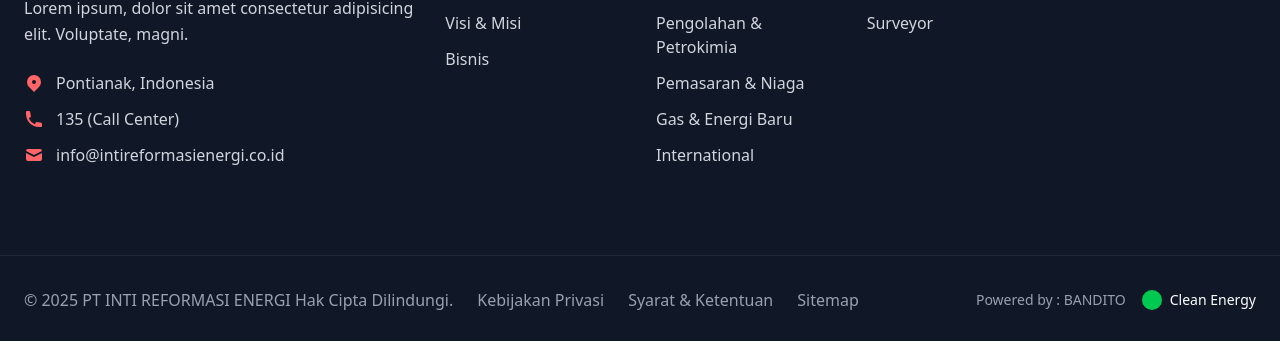
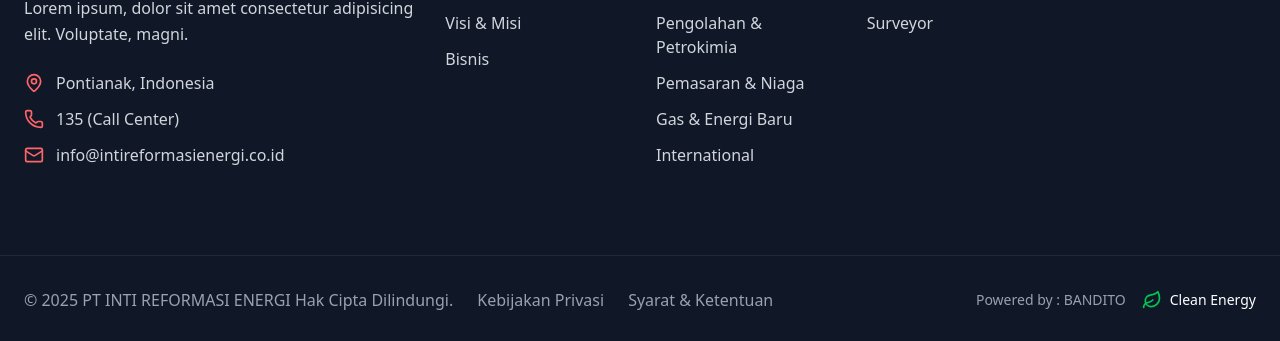
Before and after one commit to Adibayuluthfiansyah/PT_IREN, a Next.js app: page / in a window 1280 px wide. Shown: the part 1574-1915 px from the top of the page. Built offline with nearby package versions, Linux system fonts and the light colour scheme.

Commit message:
fix footer and scroll issue

```diff
--- a/src/app/footer/page.tsx
+++ b/src/app/footer/page.tsx
@@ -1,5 +1,5 @@
-// components/Footer.tsx
 import React from 'react';
+import { MapPin, Phone, Mail, Leaf } from 'lucide-react';
 
 const Footer = () => {
   const footerSections = [
@@ -30,7 +30,6 @@
     },
   ];
 
-
   return (
     <footer className="bg-gray-900 text-white">
       {/* Main Footer */}
@@ -51,24 +50,17 @@
 
             {/* Contact Info */}
             <div className="space-y-3 mb-6">
-              <div className="flex items-center">
-                <svg className="w-5 h-5 text-red-400 mr-3" fill="currentColor" viewBox="0 0 20 20">
-                  <path fillRule="evenodd" d="M5.05 4.05a7 7 0 119.9 9.9L10 18.9l-4.95-4.95a7 7 0 010-9.9zM10 11a2 2 0 100-4 2 2 0 000 4z" clipRule="evenodd" />
-                </svg>
-                <span className="text-gray-300">Pontianak, Indonesia</span>
+              <div className="flex items-center group hover:text-orange-400 transition-colors duration-300">
+                <MapPin className="w-5 h-5 text-red-400 mr-3 group-hover:text-orange-400" />
+                <span className="text-gray-300 group-hover:text-white">Pontianak, Indonesia</span>
               </div>
-              <div className="flex items-center">
-                <svg className="w-5 h-5 text-red-400 mr-3" fill="currentColor" viewBox="0 0 20 20">
-                  <path d="M2 3a1 1 0 011-1h2.153a1 1 0 01.986.836l.74 4.435a1 1 0 01-.54 1.06l-1.548.773a11.037 11.037 0 006.105 6.105l.774-1.548a1 1 0 011.059-.54l4.435.74a1 1 0 01.836.986V17a1 1 0 01-1 1h-2C7.82 18 2 12.18 2 5V3z" />
-                </svg>
-                <span className="text-gray-300">135 (Call Center)</span>
+              <div className="flex items-center group hover:text-orange-400 transition-colors duration-300">
+                <Phone className="w-5 h-5 text-red-400 mr-3 group-hover:text-orange-400" />
+                <span className="text-gray-300 group-hover:text-white">135 (Call Center)</span>
               </div>
-              <div className="flex items-center">
-                <svg className="w-5 h-5 text-red-400 mr-3" fill="currentColor" viewBox="0 0 20 20">
-                  <path d="M2.003 5.884L10 9.882l7.997-3.998A2 2 0 0016 4H4a2 2 0 00-1.997 1.884z" />
-                  <path d="M18 8.118l-8 4-8-4V14a2 2 0 002 2h12a2 2 0 002-2V8.118z" />
-                </svg>
-                <span className="text-gray-300">info@intireformasienergi.co.id</span>
+              <div className="flex items-center group hover:text-orange-400 transition-colors duration-300">
+                <Mail className="w-5 h-5 text-red-400 mr-3 group-hover:text-orange-400" />
+                <span className="text-gray-300 group-hover:text-white">info@intireformasienergi.co.id</span>
               </div>
             </div>
           </div>
@@ -82,7 +74,7 @@
                   <li key={linkIndex}>
                     <a
                       href={link.href}
-                      className="text-gray-300 hover:text-white transition-colors duration-300"
+                      className="text-gray-300 hover:text-orange-400 transition-colors duration-300 hover:translate-x-1 transform inline-block"
                     >
                       {link.name}
                     </a>
@@ -109,17 +101,14 @@
                 <a href="#" className="text-gray-400 hover:text-white transition-colors duration-300">
                   Syarat & Ketentuan
                 </a>
-                <a href="#" className="text-gray-400 hover:text-white transition-colors duration-300">
-                  Sitemap
-                </a>
               </div>
             </div>
 
             <div className="flex items-center space-x-4">
               <span className="text-gray-400 text-sm">Powered by : BANDITO</span>
-              <div className="flex items-center space-x-2">
-                <div className="w-5 h-5 bg-green-500 rounded-full"></div>
-                <span className="text-sm font-medium">Clean Energy</span>
+              <div className="flex items-center space-x-2 group hover:text-green-400 transition-colors duration-300">
+                <Leaf className="w-5 h-5 text-green-500 group-hover:text-green-400 transform group-hover:rotate-12 transition-all duration-300" />
+                <span className="text-sm font-medium group-hover:text-green-400">Clean Energy</span>
               </div>
             </div>
           </div>
--- a/src/app/globals.css
+++ b/src/app/globals.css
@@ -3,6 +3,7 @@
 
 * {
   scroll-behavior: smooth;
+  scroll-padding-top: 80px;
 }
 
 ::-webkit-scrollbar {
```
